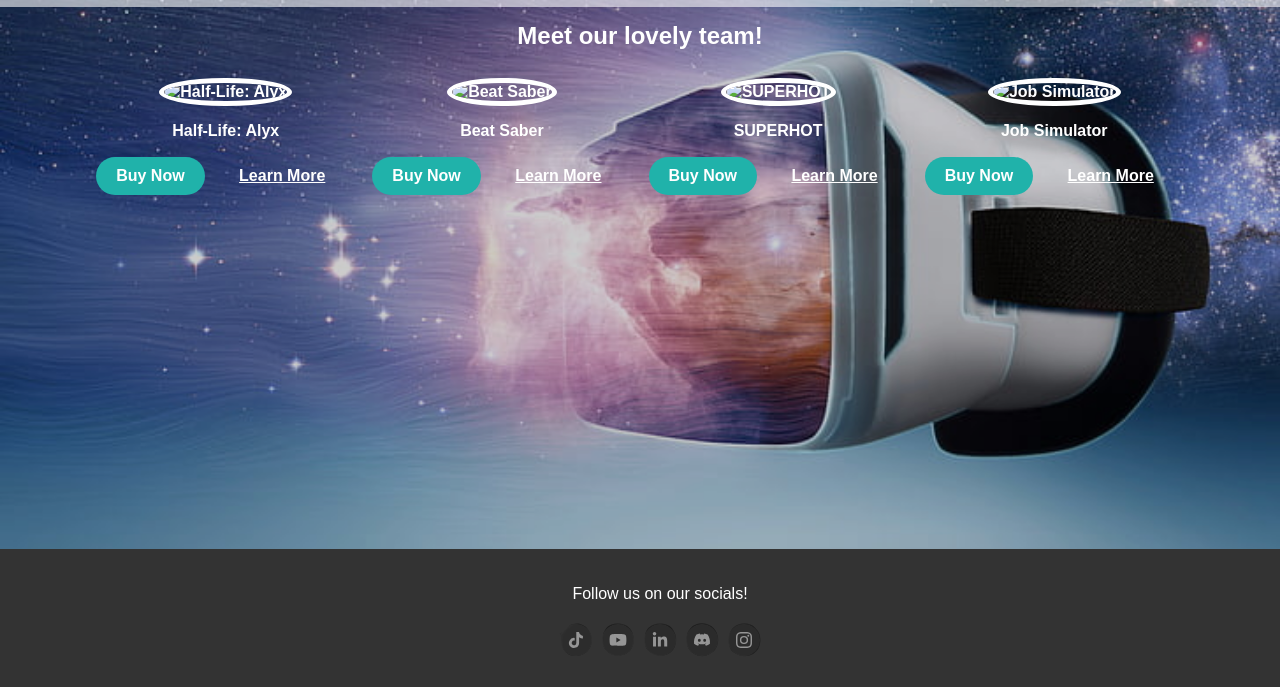
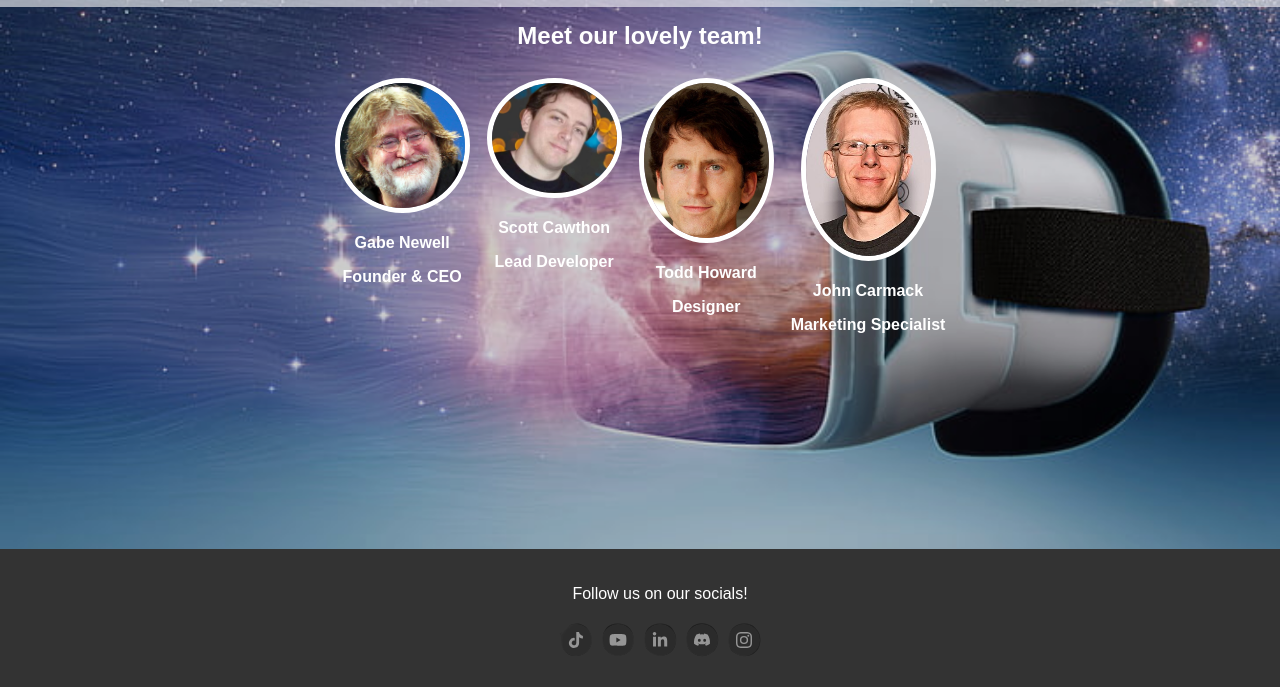
Before and after one commit to josephwan21/Assignment-1-FED-, a plain HTML site: page team.html in a window 1280 px wide. Shown: the part 113-800 px from the top of the page. Drawn offline with Linux system fonts and the light colour scheme.

Commit message:
Added in the relevant information for the Team section

```diff
--- a/team.html
+++ b/team.html
@@ -36,42 +36,27 @@
 
         <div class="team-container">
             <div class="team-member">
-                <img src="ImageFiles/halflifealyxpreview.jpg" alt="Half-Life: Alyx">
-                <p>Half-Life: Alyx</p>
-                <div class="productbuttons">
-                    <a href="https://store.steampowered.com/app/546560/HalfLife_Alyx/" class="buy-now-button">Buy Now</a>
-                    <a href="#" class="learn-more-button">Learn More</a>
-                </div>
+                <img src="ImageFiles/GabeNewell.jpg" alt="Half-Life: Alyx">
+                <p>Gabe Newell</p>
+                <p>Founder & CEO</p>
             </div>
             <div class="team-member">
-                <img src="ImageFiles/BeatSaberGame.jpg" alt="Beat Saber">
-                <p>Beat Saber</p>
-                <div class="productbuttons">
-                    <a href="https://store.steampowered.com/app/546560/HalfLife_Alyx/" class="buy-now-button">Buy Now</a>
-                    <a href="#" class="learn-more-button">Learn More</a>
-                </div>
+                <img src="ImageFiles/ScottCawthon.jpg" alt="Beat Saber">
+                <p>Scott Cawthon</p>
+                <p>Lead Developer</p>
             </div>
             <div class="team-member">
-                <img src="ImageFiles/SuperHotGame.jpg" alt="SUPERHOT">
-                <p>SUPERHOT</p>
-                <div class="productbuttons">
-                    <a href="https://store.steampowered.com/app/546560/HalfLife_Alyx/" class="buy-now-button">Buy Now</a>
-                    <a href="#" class="learn-more-button">Learn More</a>
-                </div>
+                <img src="ImageFiles/ToddHoward.jpg" alt="SUPERHOT">
+                <p>Todd Howard</p>
+                <p>Designer</p>
             </div>
             <div class="team-member">
-                <img src="ImageFiles/JobSimGame.jpg" alt="Job Simulator">
-                <p>Job Simulator</p>
-                <div class="productbuttons">
-                    <a href="https://store.steampowered.com/app/546560/HalfLife_Alyx/" class="buy-now-button">Buy Now</a>
-                    <a href="#" class="learn-more-button">Learn More</a>
-                </div>
+                <img src="ImageFiles/JohnCarmack.jpg" alt="Job Simulator">
+                <p>John Carmack</p>
+                <p>Marketing Specialist</p>
             </div>
         </div>
     </section>
-
-
-
 
   <script src="script.js"></script>
 
```
